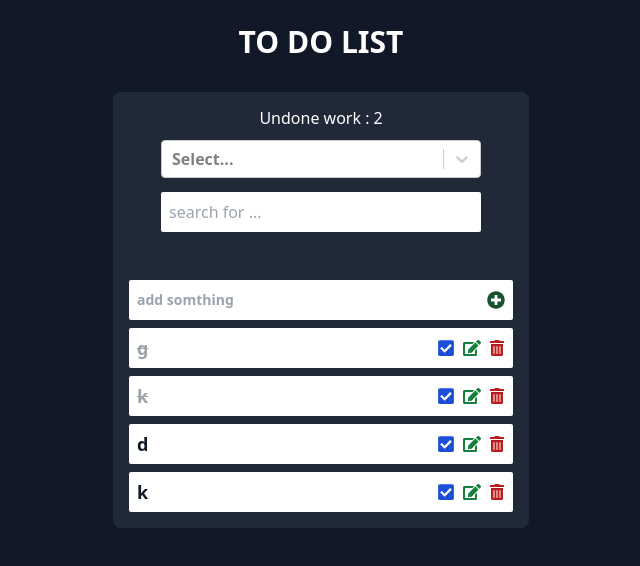
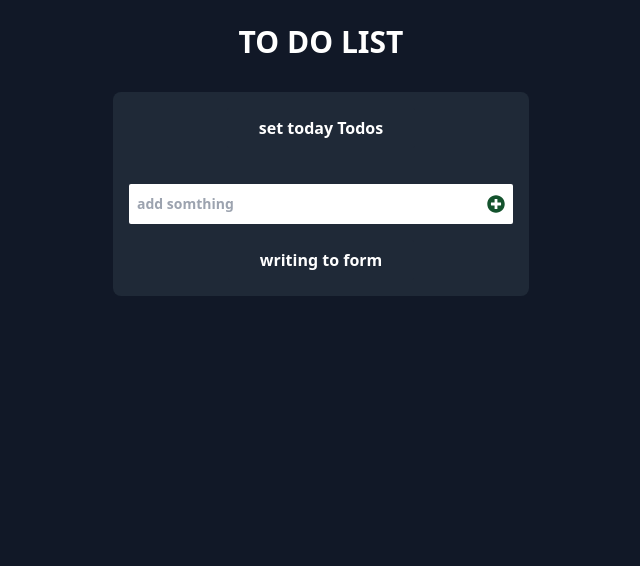
Before and after one commit to AbolfazlKhosravi/To-Do-List-React, a React (Create React App) app: page / in a window 1280 px wide. Shown: the top 566 px of the page, without its empty margins (319-959 px from the left). Built offline with nearby package versions, Linux system fonts and the light colour scheme; data requests are answered from the project's data file.

Commit message:
fix bog for showe filter todos whene change complited or  title todo

```diff
--- a/db.json
+++ b/db.json
@@ -1,24 +1,3 @@
 {
-  "todos": [
-    {
-      "title": "g",
-      "completed": true,
-      "id": 7
-    },
-    {
-      "title": "k",
-      "completed": true,
-      "id": 8
-    },
-    {
-      "title": "d",
-      "completed": false,
-      "id": 9
-    },
-    {
-      "title": "k",
-      "completed": false,
-      "id": 10
-    }
-  ]
+  "todos": []
 }
--- a/src/components/Navber.js
+++ b/src/components/Navber.js
@@ -1,12 +1,10 @@
-import { useEffect, useState } from "react";
+import { useEffect } from "react";
 import { useDispatch, useSelector } from "react-redux";
 import Select from "react-select";
 import { multipleFilterAsynchTodos } from "../featuers/todos/todosReducer";
 import React from "react";
-const Navbar = () => {
+const Navbar = ({inputValue , setInputValue, select, setSelect}) => {
   const { data, loding } = useSelector((state) => state.todos);
-  const [inputValue, setInputValue] = useState("");
-  const [select, setSelect] = useState("");
   const dispatch = useDispatch();
   const options = [
     { value: "", label: "All" },
--- a/src/components/TodoApp.js
+++ b/src/components/TodoApp.js
@@ -1,15 +1,23 @@
 import Navbar from "./Navber";
 import TodoForm from "./TodoForms";
 import TodoList from "./TodoList";
-import React from "react";
+import React, { useState } from "react";
 const TodoApp = () => {
-    return (
-        <div className='flex flex-col items-center justify-between bg-gray-800 p-4 rounded-lg'>
-            <Navbar />
-            <TodoForm />
-            <TodoList/>
-        </div>
-     );
-}
+  const [inputValue, setInputValue] = useState("");
+  const [select, setSelect] = useState("");
+
+  return (
+    <div className="flex flex-col items-center justify-between bg-gray-800 p-4 rounded-lg">
+      <Navbar
+        inputValue={inputValue}
+        setInputValue={setInputValue}
+        select={select}
+        setSelect={setSelect}
+      />
+      <TodoForm />
+      <TodoList inputValue={inputValue} select={select} />
+    </div>
+  );
+};
 
 export default React.memo(TodoApp);
--- a/src/components/TodoList.js
+++ b/src/components/TodoList.js
@@ -1,27 +1,75 @@
 import { useEffect, useState } from "react";
 import { useDispatch, useSelector } from "react-redux";
-import { fetchData } from "../featuers/todos/todosReducer";
+import {
+  fetchData,
+} from "../featuers/todos/todosReducer";
 import Todo from "./todo";
 import TodoForm from "./TodoForms";
-const TodoList = () => {
-  const {loding,error,data}=useSelector((state)=>state.todos);
-  const [show,setShow]=useState({show:false,id:null,title:"",completed:false})
-  const dispatch=useDispatch();
-  console.log(data);
-   useEffect(()=>{
-    dispatch(fetchData())
-   },[dispatch]);
-   if(loding)return<div className="text-white mt-4">loding...</div>
-   if(error)return<div className="text-white mt-4">{error}</div>
+const TodoList = ({ select, inputValue }) => {
+  const { loding, error, data } = useSelector((state) => state.todos);
+  const [show, setShow] = useState({
+    show: false,
+    id: null,
+    title: "",
+    completed: false,
+  });
+
+  const [todos,setTodos]=useState([])
+  const dispatch = useDispatch();
+
+  useEffect(() => {
+    dispatch(fetchData());
+  }, [dispatch]);
+
+  useEffect(() => {
    if(data){
-   if(data.length === 0) return <div className="text-white mt-4 bg-gray-800 px-8 py-2 rounded-sm font-bold">writing to form</div>;
-   if(show.show)return <TodoForm setShow={setShow} show={show}/>
+    const todosFiltered=data.filter((t)=>{
+      return t.title.toLowerCase().includes(inputValue.toLowerCase())
+   })
+   switch (select.value) {
+     case "completed":{
+        const filtered = todosFiltered.filter(t=>t.completed)
+        setTodos(filtered)
+        return
+     }
+     case "unCompleted":{
+       const filtered = todosFiltered.filter(t=>!t.completed)
+        setTodos(filtered)
+        return
+     }
+     default: {
+       const filtered=todosFiltered;
+       setTodos(filtered)
+       return
+     }
+    }
+   }
+  }, [data]);
+
+  if (loding) return <div className="text-white mt-4">loding...</div>;
+  if (error) return <div className="text-white mt-4">{error}</div>;
+  if (data) {
+    if (data.length === 0)
+      return (
+        <div className="text-white mt-4 bg-gray-800 px-8 py-2 rounded-sm font-bold">
+          writing to form
+        </div>
+      );
+    if (show.show) return <TodoForm setShow={setShow} show={show} />;
     return (
-    <div>{data.map((d)=>(
-      <Todo key={d.id} completed={d.completed} title={d.title} id={d.id} setShow={setShow}/> ))}
-     </div>
-   )
-   }
-}
+      <div>
+        {todos.map((d) => (
+          <Todo
+            key={d.id}
+            completed={d.completed}
+            title={d.title}
+            id={d.id}
+            setShow={setShow}
+          />
+        ))}
+      </div>
+    );
+  }
+};
 
 export default TodoList;
```
